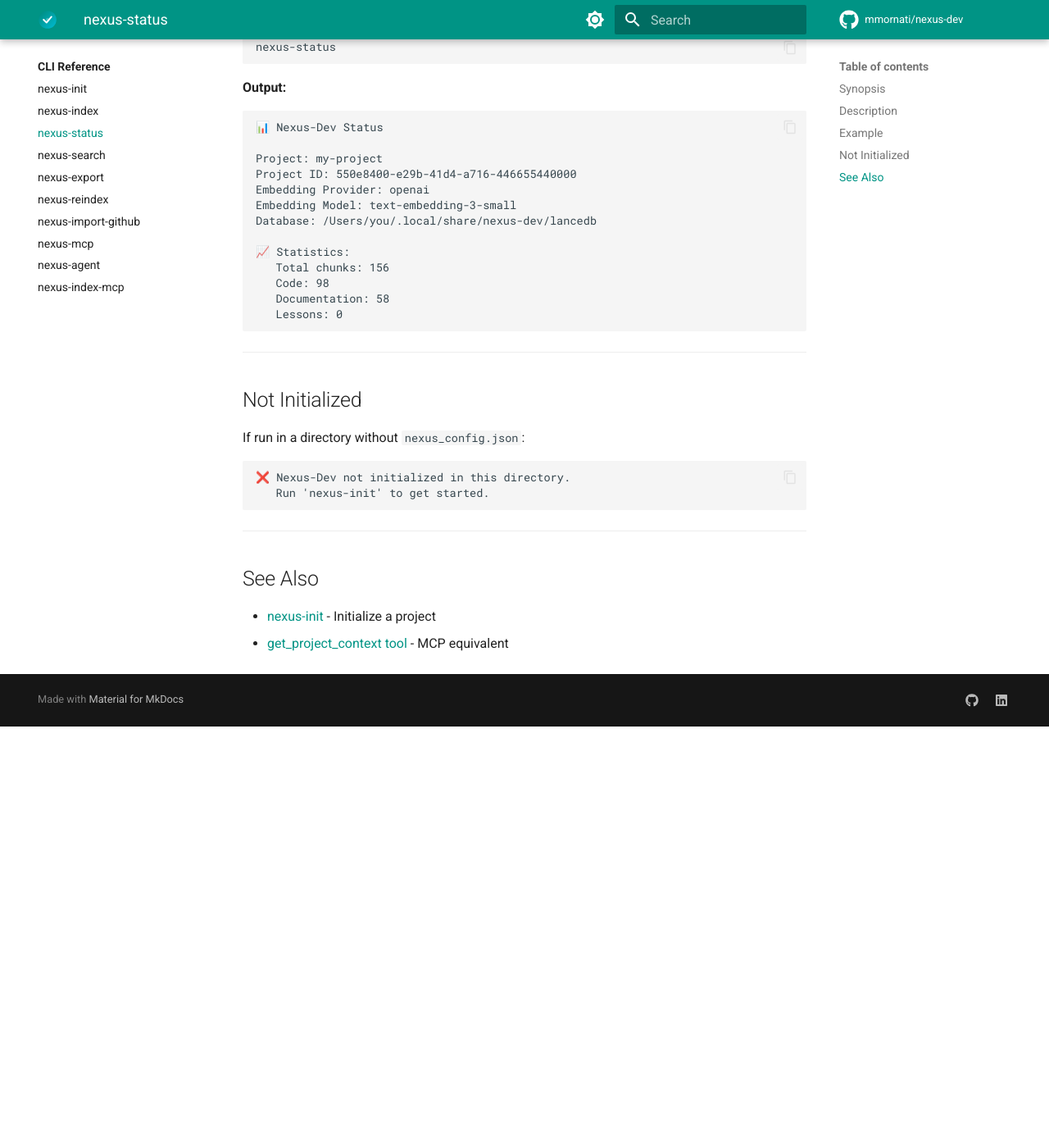
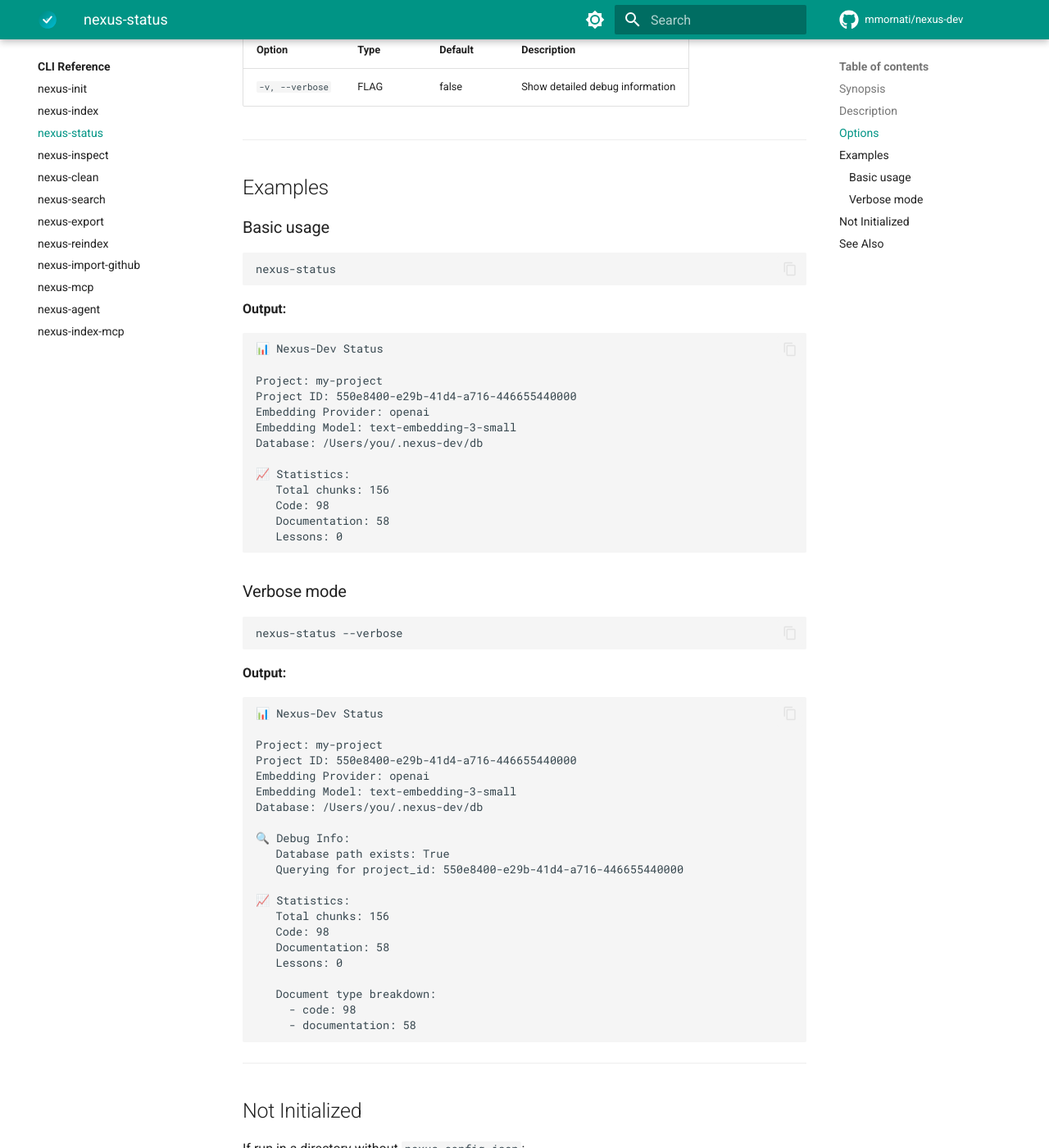
Before and after one commit to mmornati/nexus-dev, an MkDocs documentation site: the page built from docs/cli/status.md, in a window 1280 px wide and 1400 px high, scrolled down 632 px. Shown: the whole window at 82% size. Built offline with MkDocs 1.6.1 and Material for MkDocs 9.7.7, drawn with Linux system fonts in a browser that asks for light colours; comment, search, counter and statistics services are not loaded; before the commit the page ends 1518 px from its top, so only the background shows below that; some of the changed text lies outside the part shown.

Commit message:
Add nexus-inspect/clean commands, docs, and verbose status

````diff
--- a/docs/cli/status.md
+++ b/docs/cli/status.md
@@ -7,7 +7,7 @@ Show Nexus-Dev status and project statistics.
 ## Synopsis
 
 ```bash
-nexus-status
+nexus-status [OPTIONS]
 ```
 
 ---
@@ -18,7 +18,17 @@ Displays project configuration and knowledge base statistics including chunk cou
 
 ---
 
-## Example
+## Options
+
+| Option | Type | Default | Description |
+|--------|------|---------|-------------|
+| `-v, --verbose` | FLAG | false | Show detailed debug information |
+
+---
+
+## Examples
+
+### Basic usage
 
 ```bash
 nexus-status
@@ -33,13 +43,45 @@ Project: my-project
 Project ID: 550e8400-e29b-41d4-a716-446655440000
 Embedding Provider: openai
 Embedding Model: text-embedding-3-small
-Database: /Users/you/.local/share/nexus-dev/lancedb
+Database: /Users/you/.nexus-dev/db
 
 📈 Statistics:
    Total chunks: 156
    Code: 98
    Documentation: 58
    Lessons: 0
+```
+
+### Verbose mode
+
+```bash
+nexus-status --verbose
+```
+
+**Output:**
+
+```
+📊 Nexus-Dev Status
+
+Project: my-project
+Project ID: 550e8400-e29b-41d4-a716-446655440000
+Embedding Provider: openai
+Embedding Model: text-embedding-3-small
+Database: /Users/you/.nexus-dev/db
+
+🔍 Debug Info:
+   Database path exists: True
+   Querying for project_id: 550e8400-e29b-41d4-a716-446655440000
+
+📈 Statistics:
+   Total chunks: 156
+   Code: 98
+   Documentation: 58
+   Lessons: 0
+
+   Document type breakdown:
+     - code: 98
+     - documentation: 58
 ```
 
 ---
@@ -58,4 +100,5 @@ If run in a directory without `nexus_config.json`:
 ## See Also
 
 - [nexus-init](init.md) - Initialize a project
+- [nexus-inspect](inspect.md) - Detailed database inspection
 - [get_project_context tool](../tools/indexing.md#get_project_context) - MCP equivalent
--- a/mkdocs.yml
+++ b/mkdocs.yml
@@ -73,6 +73,8 @@ nav:
     - nexus-init: cli/init.md
     - nexus-index: cli/index-cmd.md
     - nexus-status: cli/status.md
+    - nexus-inspect: cli/inspect.md
+    - nexus-clean: cli/clean.md
     - nexus-search: cli/search.md
     - nexus-export: cli/export.md
     - nexus-reindex: cli/reindex.md
--- a/pyproject.toml
+++ b/pyproject.toml
@@ -53,12 +53,15 @@ nexus-index = "nexus_dev.cli:index_command"
 nexus-reindex = "nexus_dev.cli:reindex_command"
 nexus-index-mcp = "nexus_dev.cli:index_mcp_command_entry"
 nexus-status = "nexus_dev.cli:status_command"
+nexus-inspect = "nexus_dev.cli:inspect_command"
+nexus-clean = "nexus_dev.cli:clean_command"
 nexus-dev = "nexus_dev.server:main"
 nexus-mcp = "nexus_dev.cli:mcp_command_entry"
 nexus-agent = "nexus_dev.cli:agent_command_entry"
 nexus-import-github = "nexus_dev.cli:import_github_command"
 nexus-search = "nexus_dev.cli:search_command"
 nexus-export = "nexus_dev.cli:export_command"
+
 
 [project.urls]
 Homepage = "https://github.com/mmornati/nexus-dev"
````
Also changed, not shown: docs/cli/clean.md (added, +117 -0 lines), docs/cli/index.md (+13 -11 lines), docs/cli/inspect.md (added, +104 -0 lines), 3 other files.
